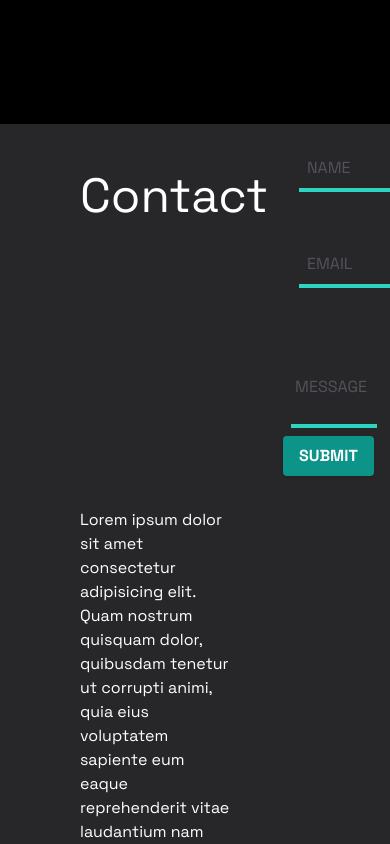
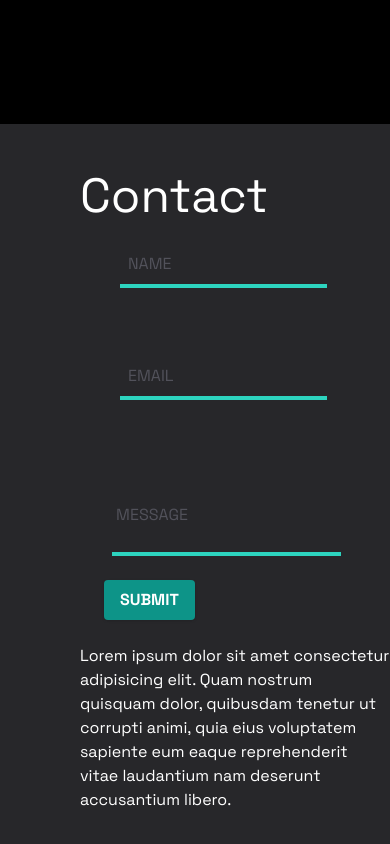
Before and after one commit to matt-o-west/portfolio-v1, a React (Vite) app: page / in a window 390 px wide. Shown: the part 2780-3624 px from the top of the page. Built offline with nearby package versions, Linux system fonts and the light colour scheme.

Commit message:
working on responsive styling

```diff
--- a/src/About.jsx
+++ b/src/About.jsx
@@ -10,7 +10,9 @@ const About = () => {
             matt
           </span>
         </h1>
-        <p>based in the US, i'm a frontend developer building web apps</p>
+        <p className='max-[360px]:m-0 max-[360px]:'>
+          based in the US, i'm a frontend developer building web apps
+        </p>
         <button className='underline decoration-teal-400 decoration-2 my-8 py-2 hover:scale-110 hover:transition-all hover:ease-in-out hover:text-teal-400 hover:bg-blend-darken hover:bg-zinc-800 px-2 rounded-md'>
           CONTACT ME
         </button>
--- a/src/Contact.jsx
+++ b/src/Contact.jsx
@@ -4,10 +4,10 @@ import ContactForm from './helpers/ContactForm'
 
 const Contact = () => {
   return (
-    <div className='grid grid-cols-2 grid-rows-2 bg-zinc-800 pl-20 pb-32'>
+    <div className='lg:grid md:flex lg:grid-cols-2 md:grid-cols-1 md:pt-0 grid-rows-2 bg-zinc-800 pl-20 max-[360px]:pl-20'>
       <h1 className='text-5xl text-left pt-12'>Contact</h1>
       <ContactForm />
-      <p className='text-left'>
+      <p className='text-left pb-10'>
         Lorem ipsum dolor sit amet consectetur adipisicing elit. Quam nostrum
         quisquam dolor, quibusdam tenetur ut corrupti animi, quia eius
         voluptatem sapiente eum eaque reprehenderit vitae laudantium nam
--- a/src/Nav.jsx
+++ b/src/Nav.jsx
@@ -5,7 +5,7 @@ const Nav = () => {
   return (
     <div className='absolute w-full pt-1 px-10 z-50'>
       <p className='font-800 pt-1'>matt-o-west</p>
-      <div className='flex flex-row z-40 max-w-sm min-w-full space-x-4 justify-end pr-36'>
+      <div className='flex flex-row z-40 max-w-sm min-w-full space-x-4 justify-end pr-36 max-[360px]:p-4 max-[360px]:left-20'>
         <a href='' className='font-600 top-0 left-0'>
           <img
             src='/images/icon-github.svg'
--- a/src/helpers/ContactForm.jsx
+++ b/src/helpers/ContactForm.jsx
@@ -33,10 +33,10 @@ const ContactForm = () => {
   }
 
   return (
-    <div className='row-span-2 pl-12'>
+    <div className='row-span-2 max-[360px]:co mb-6 mt-6'>
       <form
         onSubmit={handleSubmit}
-        className='grid grid-rows-3 grid-cols-1 pt-6'
+        className='grid grid-rows-3 lg:pt-32 md:pt-0 gap-y-4 pl-6'
       >
         <label>
           <input
```
